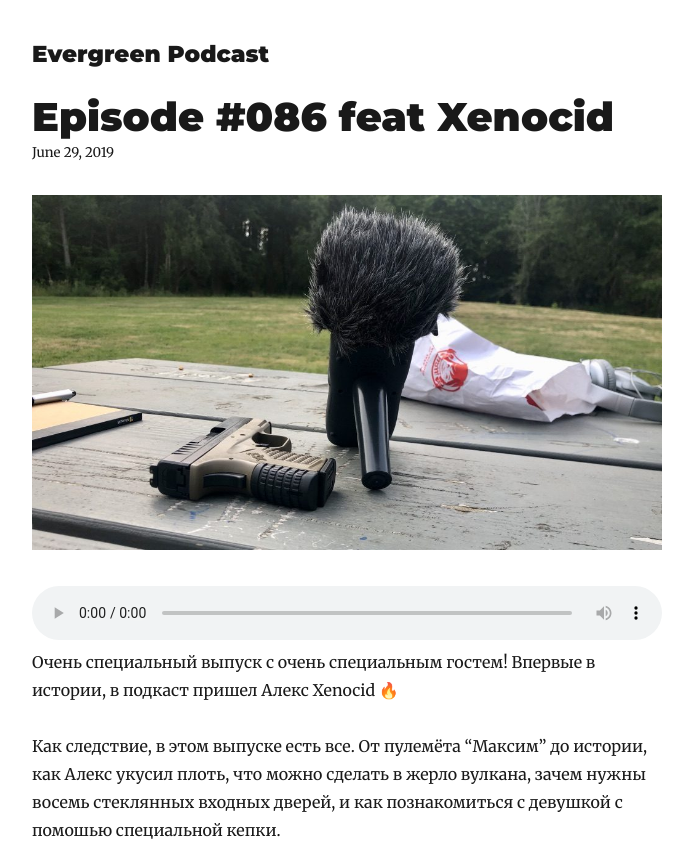
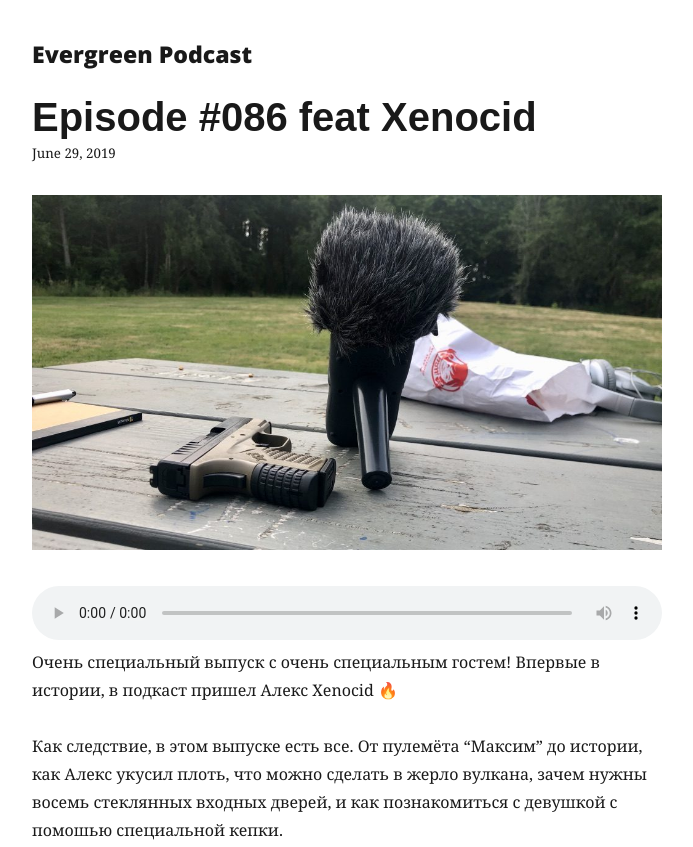
Before and after one commit to rosnovsky/podtemacom, a Gatsby site: page /evergreen/2019/06/29/episode-086-feat-xenocid/ in a window 1280 px wide. Shown: the top 847 px of the page, without its empty margins (293-986 px from the left). Built offline with nearby package versions, Linux system fonts and the light colour scheme; Gatsby itself is replaced by a stand-in of ours; some packages are replaced by stand-ins of ours.

Commit message:
quick font update

```diff
--- a/gatsby-browser.js
+++ b/gatsby-browser.js
@@ -1,3 +1,3 @@
 // custom typefaces
-import "typeface-montserrat"
-import "typeface-merriweather"
+
+import "typeface-open-sans"
--- a/package.json
+++ b/package.json
@@ -32,6 +32,7 @@
     "react-typography": "^0.16.19",
     "typeface-merriweather": "0.0.72",
     "typeface-montserrat": "0.0.75",
+    "typeface-open-sans": "0.0.75",
     "typography": "^0.16.19",
     "typography-theme-wordpress-2016": "^0.16.19"
   },
--- a/src/components/layout.js
+++ b/src/components/layout.js
@@ -34,7 +34,7 @@ class Layout extends React.Component {
       header = (
         <h3
           style={{
-            fontFamily: `Montserrat, sans-serif`,
+            fontFamily: 'Open Sans, serif',
             marginTop: 0,
           }}
         >
```
Also changed, not shown: 2 other files.
